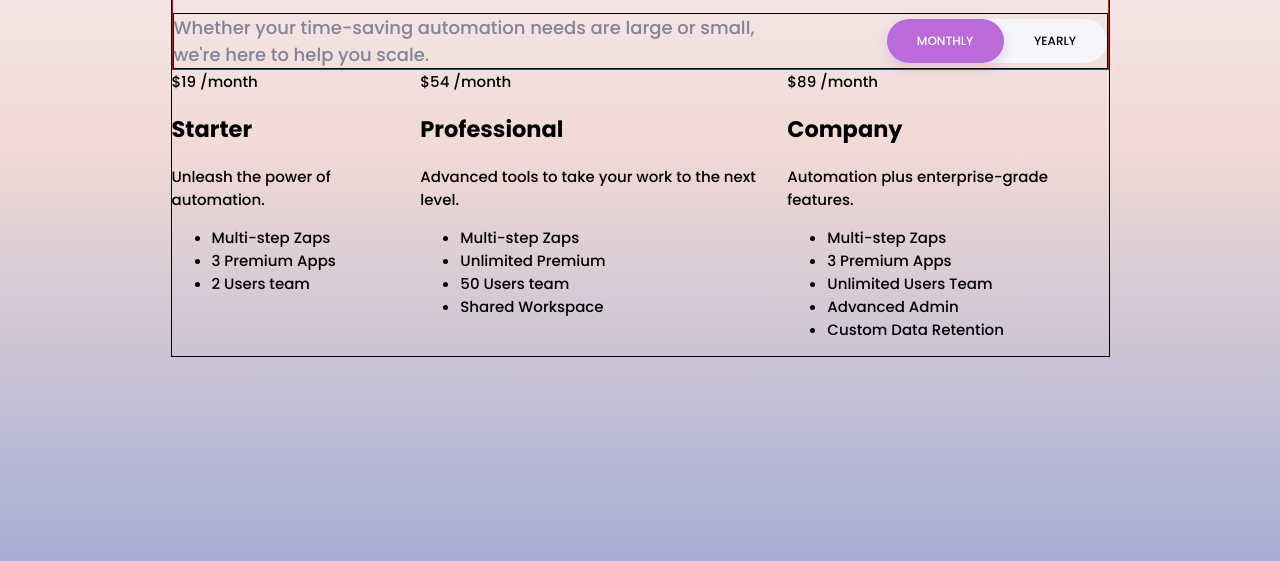
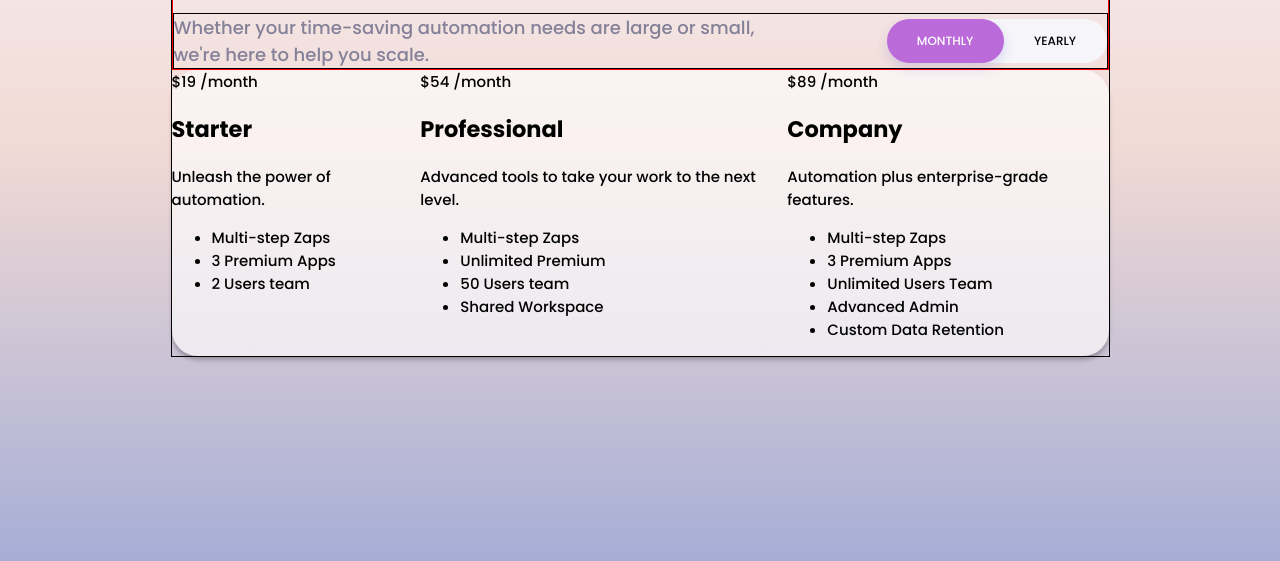
Before and after one commit to UncleChernomor/Netpeak-Group, a plain HTML site: page index.html in a window 1280 px wide. Shown: the part 211-772 px from the top of the page. Drawn offline with Linux system fonts and the light colour scheme.

Commit message:
all change

```diff
--- a/css/elements/_proupose.scss
+++ b/css/elements/_proupose.scss
@@ -1,4 +1,9 @@
 .proupose {
     display: flex;
     justify-content: space-between;
+
+    border-radius: 26px;
+
+    background: rgba(255, 255, 255, 0.64);
+    box-shadow: 0px 4px 4px rgba(0, 0, 0, 0.25);
 }
```
Also changed, not shown: css/styles.css, 1 other file.
